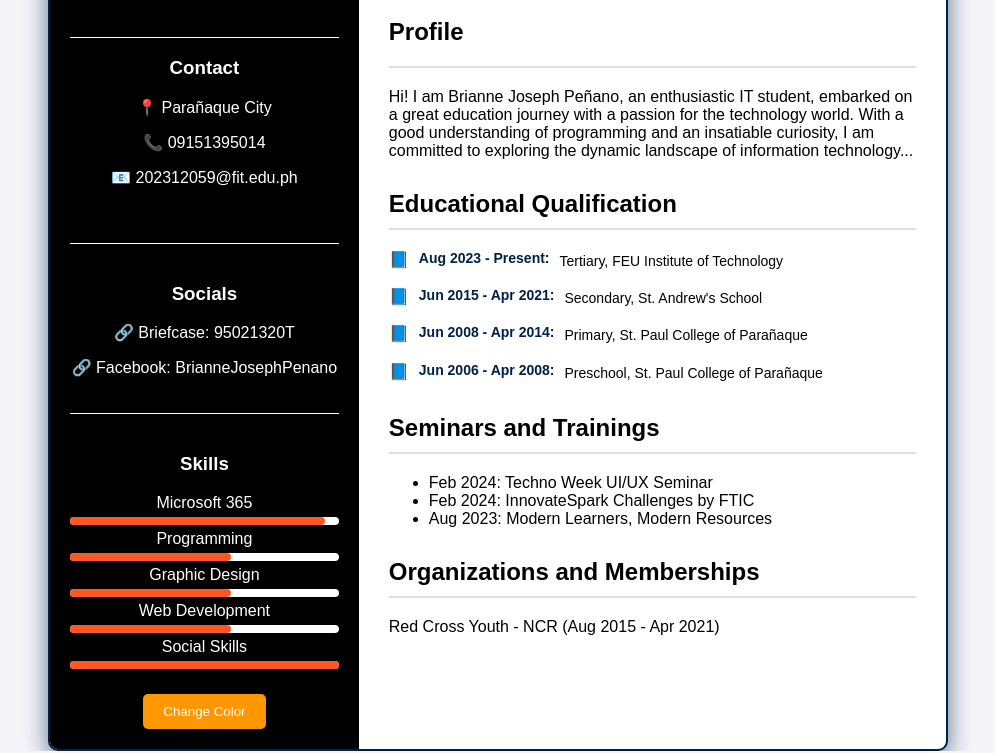
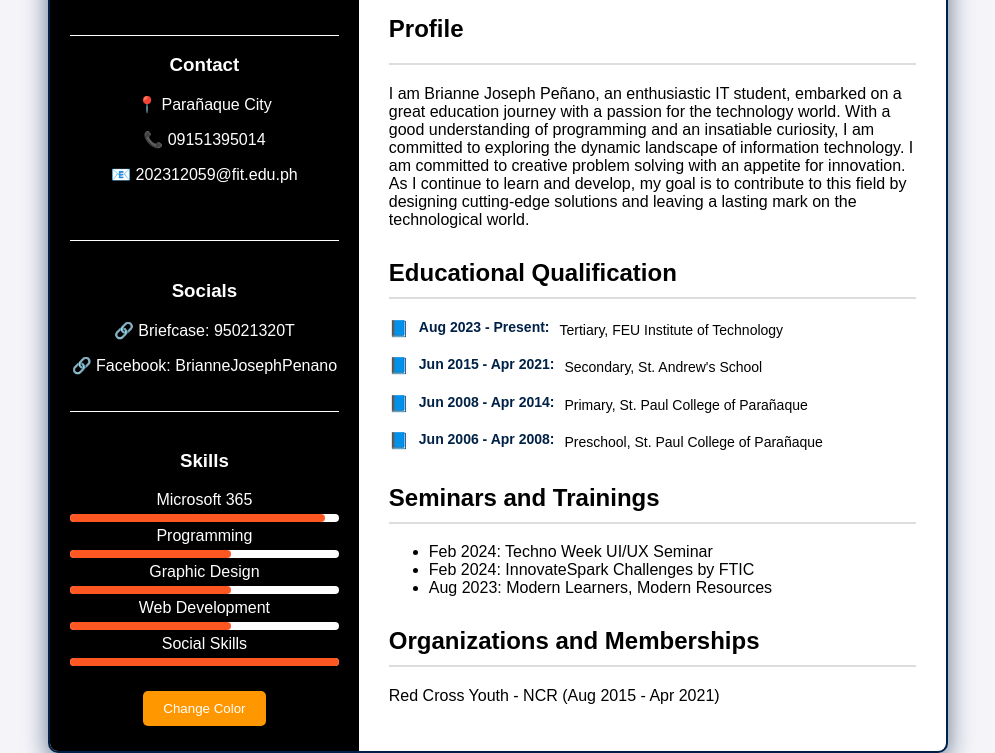
Before and after one commit to BrianneJoseph/TB21.github.io, a plain HTML site: page S1_Technical/resume.html in a window 1280 px wide. Shown: the part 131-884 px from the top of the page, without its empty margins (142-1137 px from the left). Drawn offline with Linux system fonts and the light colour scheme.

Commit message:
Update resume.html

```diff
--- a/S1_Technical/resume.html
+++ b/S1_Technical/resume.html
@@ -53,7 +53,12 @@
             <h2>BSITBA</h2>
 
             <h2 class="profile-heading">Profile</h2>
-            <p>Hi! I am Brianne Joseph Peñano, an enthusiastic IT student, embarked on a great education journey with a passion for the technology world. With a good understanding of programming and an insatiable curiosity, I am committed to exploring the dynamic landscape of information technology...</p>
+            <p>I am Brianne Joseph Peñano, an enthusiastic IT student, embarked on a great education journey with a
+                passion for the technology world. With a good understanding of programming and an insatiable curiosity,
+                I am committed to exploring the dynamic landscape of information technology. I am committed to creative
+                problem solving with an appetite for innovation. As I continue to learn and develop, my goal is to
+                contribute to this field by designing cutting-edge solutions and leaving a lasting mark on the
+                technological world.</p>
 
             <h2>Educational Qualification</h2>
             <ul class="education-list">
```
